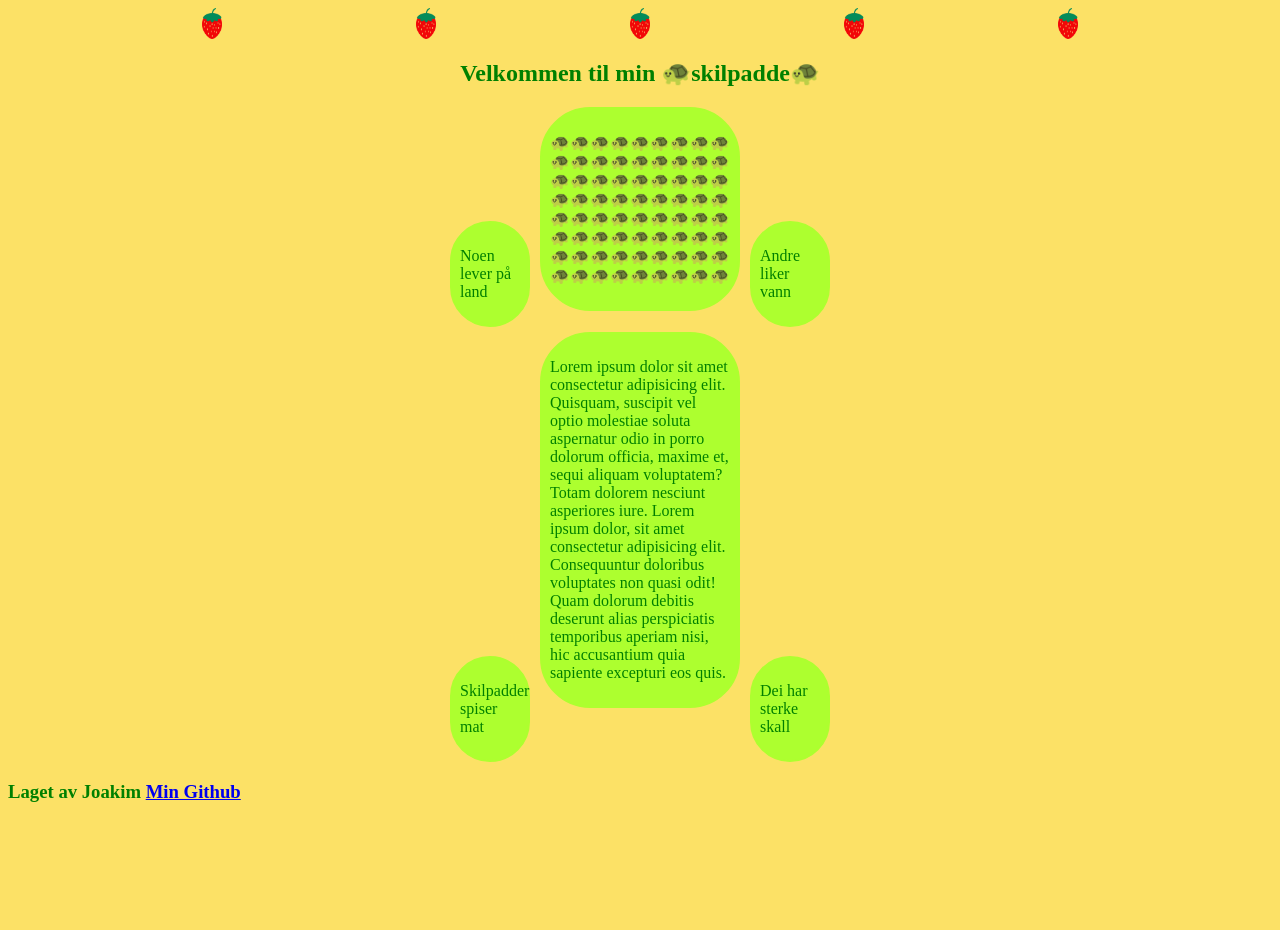
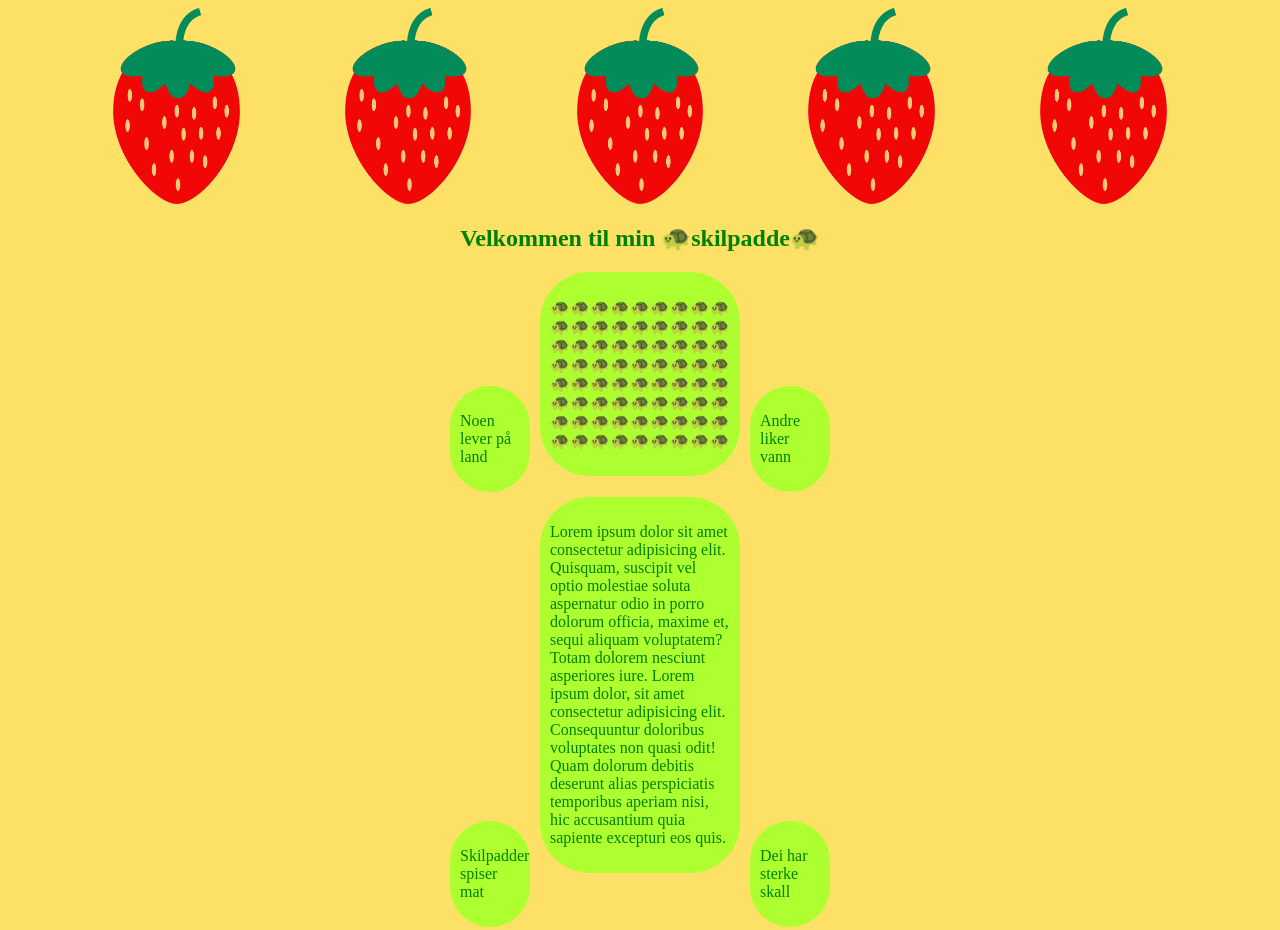
Before and after one commit to Joakimglodedata/joakim_glode_Innlevering3, a website: page index.html in a window 1280 px wide. Shown: the top 930 px of the page. Before the commit the page ends 821 px from the top, so only its background shows below. Drawn offline with Linux system fonts and the light colour scheme.

Commit message:
Fiksa bildestørrelse

```diff
--- a/styles.css
+++ b/styles.css
@@ -4,7 +4,8 @@ body {
 }
 
 img {
-  width: 20px;
+  min-width: 70px;
+  max-width: 10%;
 }
 
 .mobil {
```
